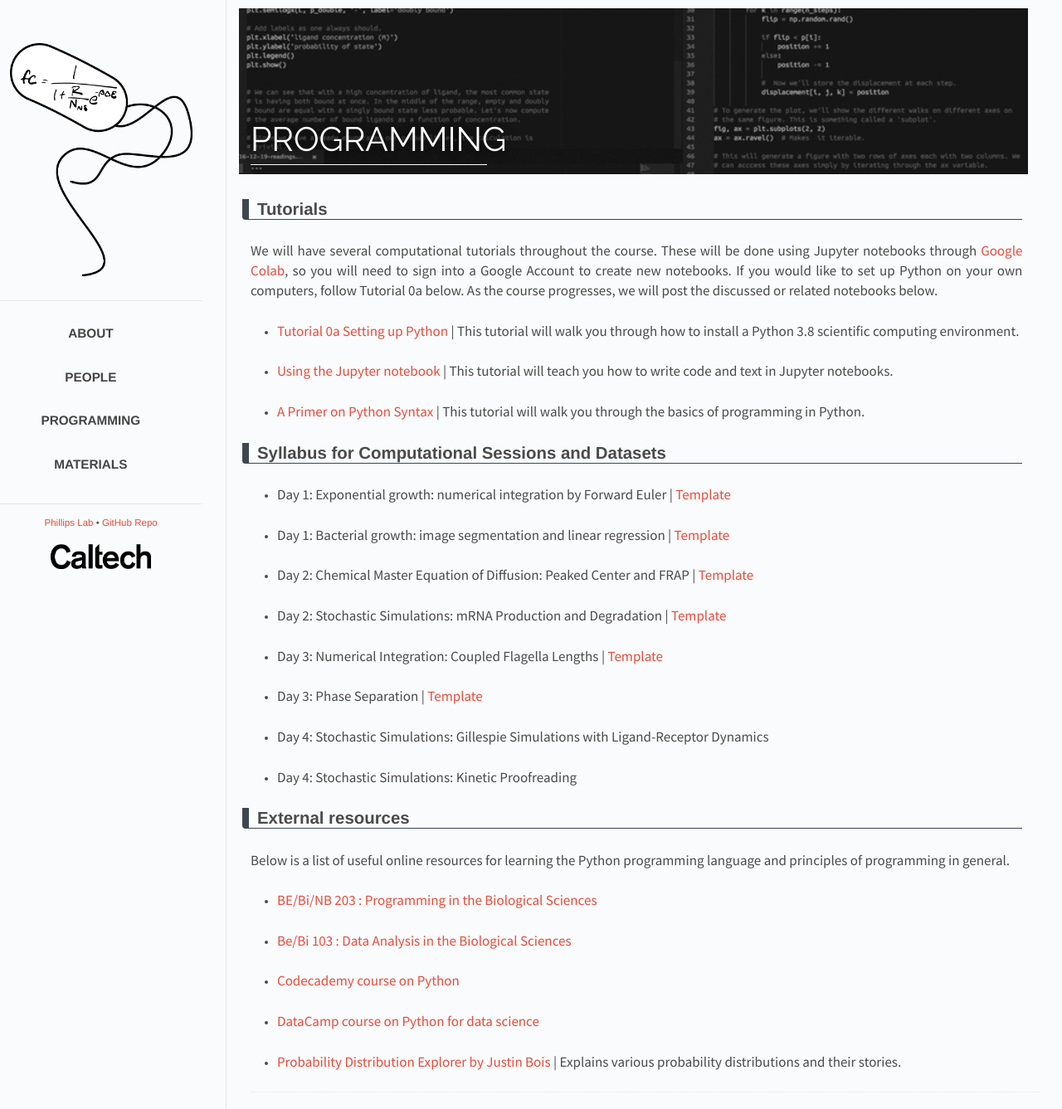
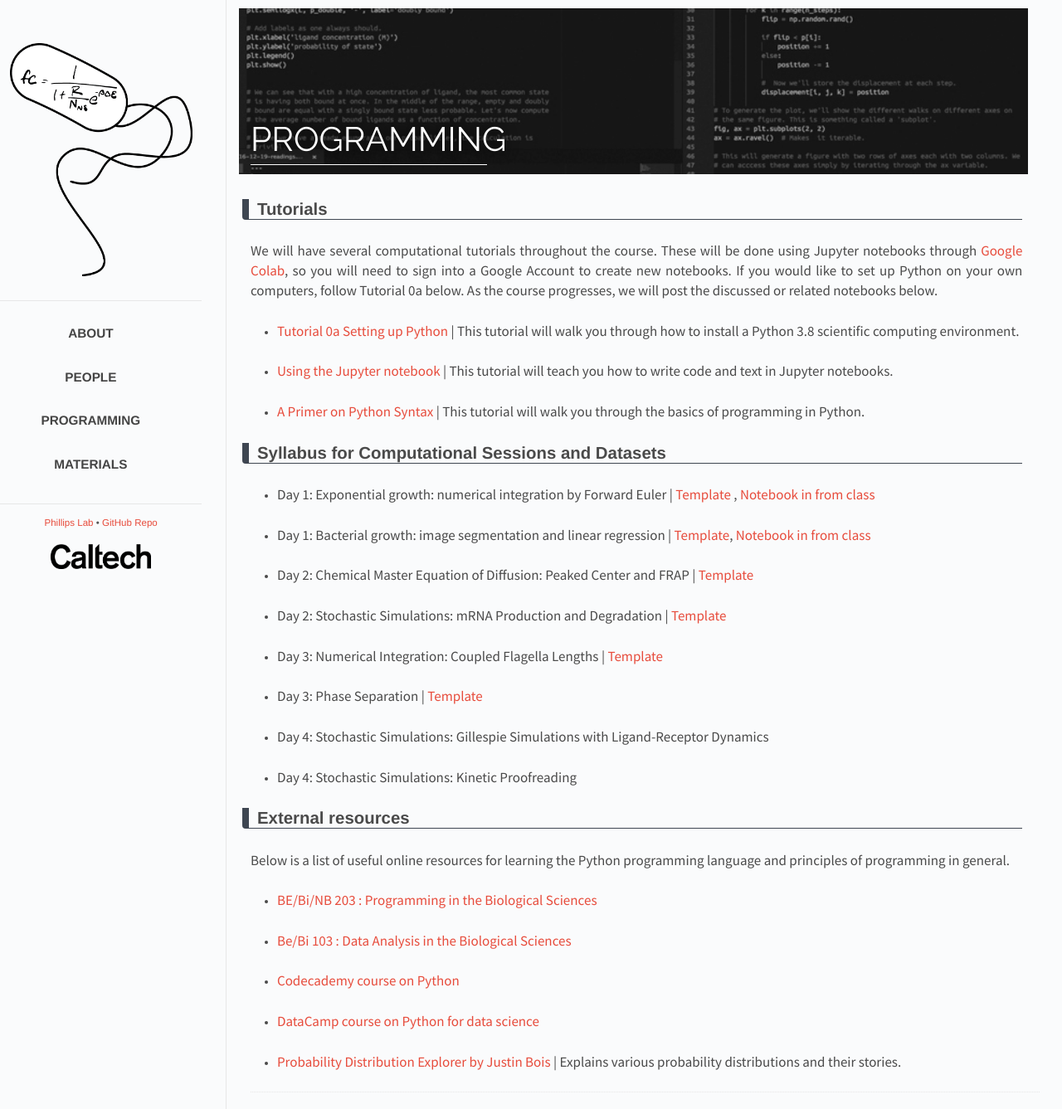
Before and after one commit to RPGroup-PBoC/pboc22_dresden, a Jekyll site: the page built from _posts/2022-01-29-code.md, in a window 1280 px wide. Shown: the whole page at 83% size. Built offline with Jekyll 4.4.1, drawn with Linux system fonts in a browser that asks for light colours.

Commit message:
added notebooks from class to website

```diff
--- a/_posts/2022-01-29-code.md
+++ b/_posts/2022-01-29-code.md
@@ -39,9 +39,9 @@ course progresses, we will post the discussed or related notebooks below.
 
 ## Syllabus for Computational Sessions and Datasets
 
-* <span style="font-size: 17px">Day 1: Exponential growth: numerical integration by Forward Euler \|</span> <a href="https://colab.research.google.com/drive/1037IrXiA3xobmynnpl9zgOWTlErbsxwg?usp=sharing" target="_blank" style="font-size: 17px"> Template </a>
+* <span style="font-size: 17px">Day 1: Exponential growth: numerical integration by Forward Euler \|</span> <a href="https://colab.research.google.com/drive/1037IrXiA3xobmynnpl9zgOWTlErbsxwg?usp=sharing" target="_blank" style="font-size: 17px"> Template </a>, <a href="https://colab.research.google.com/drive/1jWCzUGcoqPfrEJxR8hQChjlbHIgg9L8-?usp=sharing" target="_blank" style="font-size: 17px">Notebook in from class</a>
 
-* <span style="font-size: 17px">Day 1: Bacterial growth: image segmentation and linear regression \|</span> <a href="https://colab.research.google.com/drive/1i9AVST07T5G5NAIoDhto6pP6Z540QbI-?usp=sharing" target="_blank" style="font-size: 17px">Template</a>
+* <span style="font-size: 17px">Day 1: Bacterial growth: image segmentation and linear regression \|</span> <a href="https://colab.research.google.com/drive/1i9AVST07T5G5NAIoDhto6pP6Z540QbI-?usp=sharing" target="_blank" style="font-size: 17px">Template</a>, <a href="https://colab.research.google.com/drive/1XFZZAW2PiHdHcDjGGpRHPe37W-IrT0Sv?usp=sharing" target="_blank" style="font-size: 17px">Notebook in from class</a>
 
 * <span style="font-size: 17px">Day 2: Chemical Master Equation of Diffusion: Peaked Center and FRAP \|</span> <a href="https://colab.research.google.com/drive/1xzCamvH1npaLNg57PgPO-p4zEN455-Oi?usp=sharing" target="_blank" style="font-size: 17px">Template</a>
 
```
